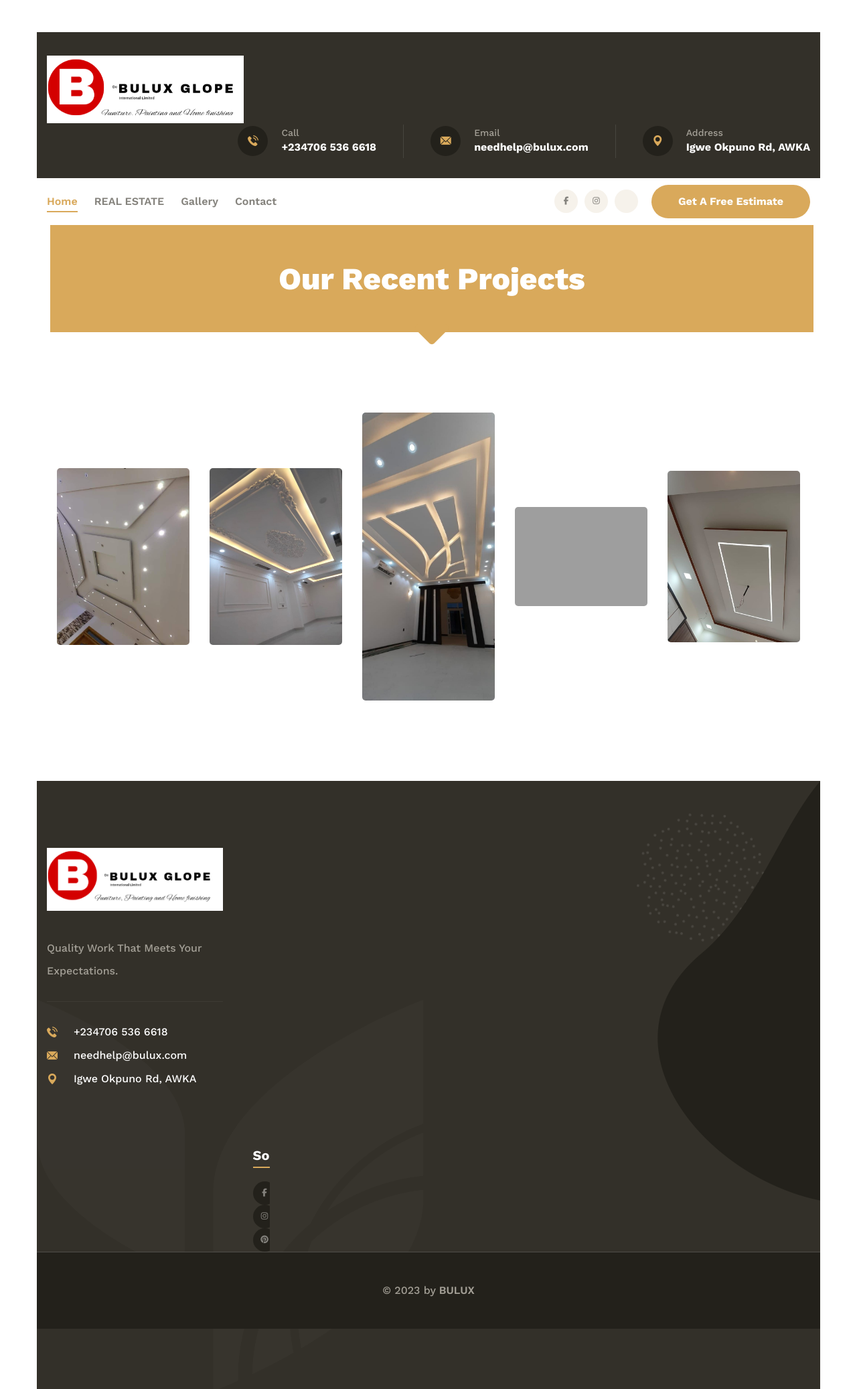
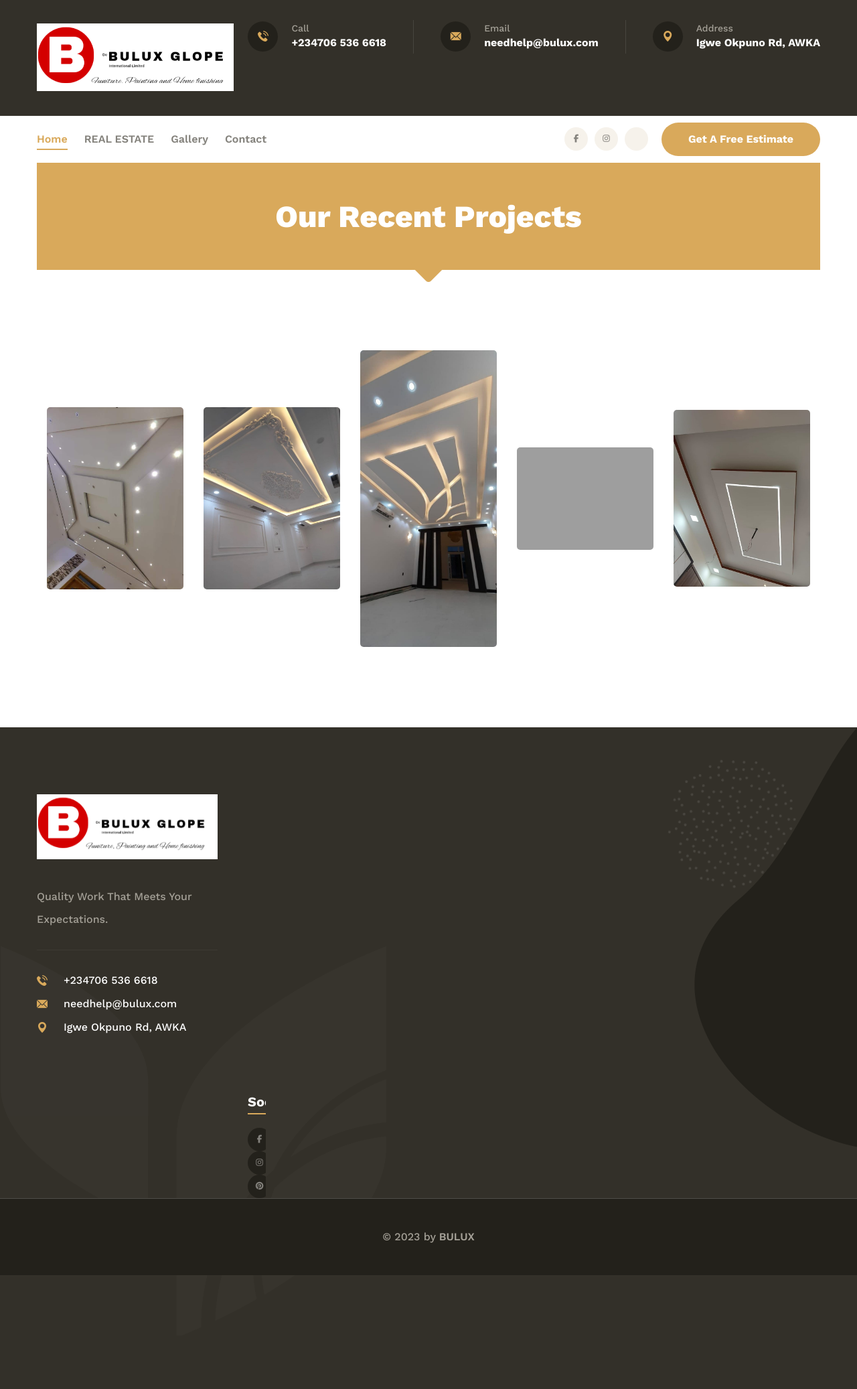
Before and after one commit to caseykingsley77/Bulux, a Django app: template bstore/core/templates/core/pop.html in a window 1280 px wide. Shown: the whole page at 67% size. After the commit the page ends 1904 px from the top, so only its background shows below. Run offline with Django 3.2, Linux system fonts and the light colour scheme; the template is opened without the code that fills it, so the values that code supplies are empty; some libraries are stand-ins or nearby versions; grey boxes are pictures that could not be loaded.

Commit message:
boxed css

```diff
--- a/bstore/core/templates/core/base.html
+++ b/bstore/core/templates/core/base.html
@@ -44,10 +44,8 @@
 </head>
 
 <body>
-<div class="container">
-<div class="container my-5">
+<div class="boxed_wrapper ltr">
 <div class="preloader">
-</div>
 </div>
 
 
```
